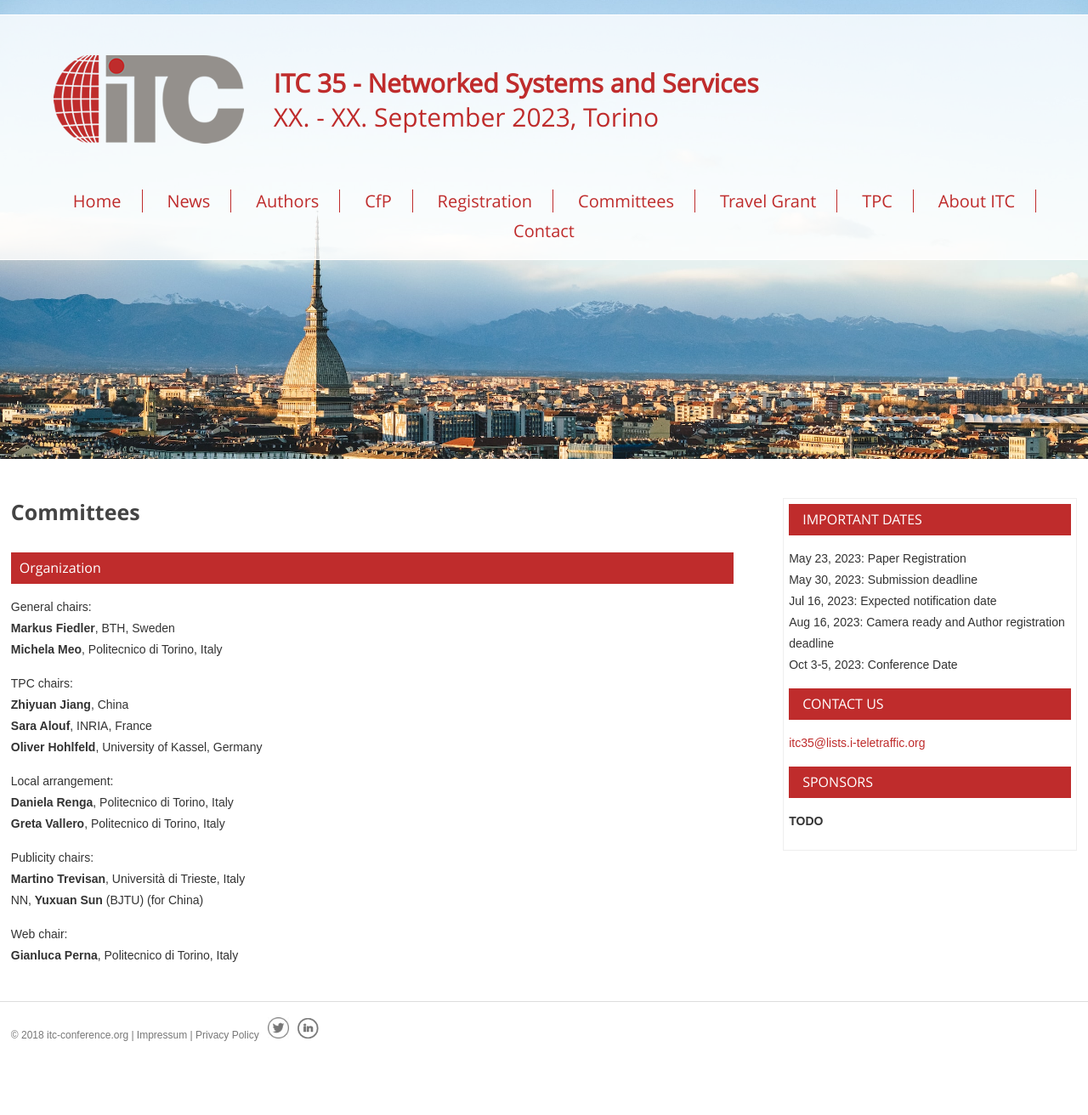
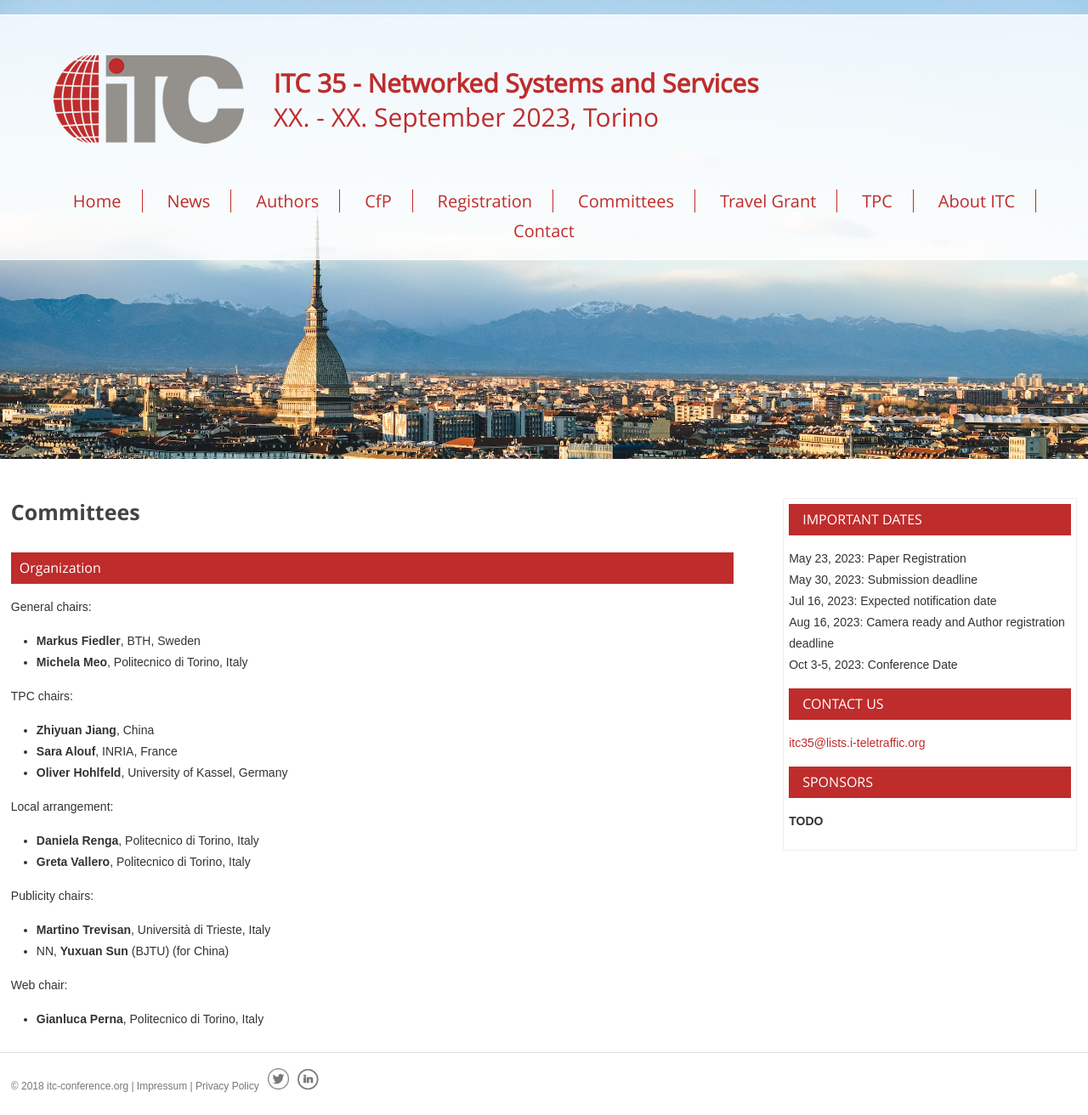
Before and after one commit to ohohlfeld/itc35, a Jekyll site: the page built from comittees.md, in a window 1280 px wide. Shown: the whole page at 85% size. Built offline with Jekyll 4.4.1, drawn with Linux system fonts in a browser that asks for light colours; before the commit the page ends 1252 px from its top, so only the background shows below that.

```diff
--- a/comittees.md
+++ b/comittees.md
@@ -9,21 +9,21 @@ menu-index: 5
 ## Organization
 
 General chairs:
-    **Markus Fiedler**,   BTH, Sweden
-    **Michela Meo**, Politecnico di Torino, Italy
+   + **Markus Fiedler**,   BTH, Sweden
+   + **Michela Meo**, Politecnico di Torino, Italy
 
 TPC chairs:
-    **Zhiyuan Jiang**, China
-    **Sara Alouf**, INRIA, France
-    **Oliver Hohlfeld**, University of Kassel, Germany
+   + **Zhiyuan Jiang**, China
+   + **Sara Alouf**, INRIA, France
+   + **Oliver Hohlfeld**, University of Kassel, Germany
 
 Local arrangement:
-        **Daniela Renga**, Politecnico di Torino, Italy
-        **Greta Vallero**, Politecnico di Torino, Italy
+   + **Daniela Renga**, Politecnico di Torino, Italy
+   + **Greta Vallero**, Politecnico di Torino, Italy
 
 Publicity chairs:
-        **Martino Trevisan**, Università di Trieste, Italy
-        NN, **Yuxuan Sun** (BJTU) (for China)
+   + **Martino Trevisan**, Università di Trieste, Italy
+   + NN, **Yuxuan Sun** (BJTU) (for China)
 
 Web chair:
-        **Gianluca Perna**, Politecnico di Torino, Italy
+   + **Gianluca Perna**, Politecnico di Torino, Italy
```
